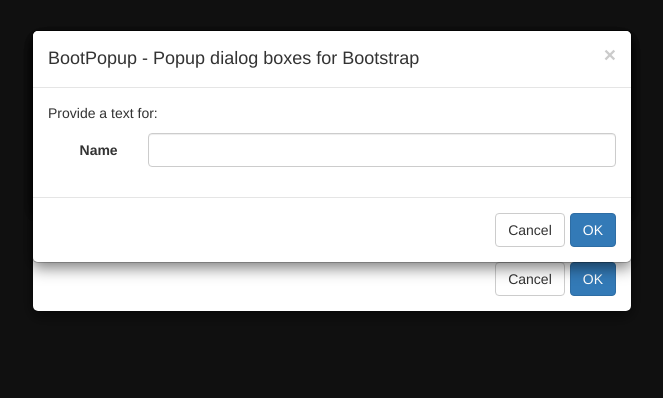
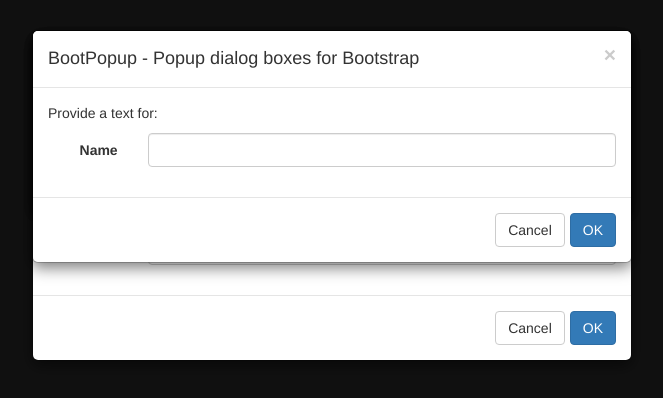
Before and after one commit to rigon/bootpopup, a website: page index.html in a window 1280 px wide. Shown: the whole page, without its empty margins (308-971 px from the left). Drawn offline with Linux system fonts and the light colour scheme.

Commit message:
Shortcut for input types

```diff
--- a/bootpopup.js
+++ b/bootpopup.js
@@ -77,28 +77,30 @@
             var attrs = opts.content[element][type];
 
             switch(type) {
+                /* // List of input types
+                case "button": case "checkbox": case "color": case "date": case "datetime-local":
+                case "email": case "file": case "hidden": case "image": case "month": case "number":
+                case "password": case "radio": case "range": case "reset": case "search":
+                case "submit": case "tel": case "text": case "time": case "url": case "week": */
+                case "button": case "text": case "submit": case "color": case "date": case "password":
+                case "hidden": case "file": case "number": case "email": case "reset":
+                    attrs.type = type;
+                    // Continue for input
                 case "input":
-                    var inputID = (typeof attrs.id === "undefined" ? "bootpopup-form-input" + element : attrs.id);
-                    attrs.id = inputID;
+                    attrs.id = (typeof attrs.id === "undefined" ? "bootpopup-form-input" + element : attrs.id);
                     attrs.class = (typeof attrs.class === "undefined" ? "form-control" : attrs.class);
                     attrs.type = (typeof attrs.type === "undefined" ? "text" : attrs.type);
 
                     // Form Group
                     var formGroup = $('<div class="form-group"></div>').appendTo(form);
                     // Label
-                    $("<label></label>", { for: inputID, class: "col-sm-2 control-label", text: attrs.label}).appendTo(formGroup);
+                    $("<label></label>", { for: attrs.id, class: "col-sm-2 control-label", text: attrs.label}).appendTo(formGroup);
                     // Input and div to control width
                     var divColSm = $('<div class="col-sm-10"></div>').appendTo(formGroup);
                     $("<input />", attrs).appendTo(divColSm);
                     break;
                 default:
                     form.append($("<" + type + ">", attrs));
-
-                /* // List of input types
-                case "button": case "checkbox": case "color": case "date": case "datetime-local":
-                case "email": case "file": case "hidden": case "image": case "month": case "number":
-                case "password": case "radio": case "range": case "reset": case "search":
-                case "submit": case "tel": case "text": case "time": case "url": case "week": */
             }
         }
     }
--- a/bower.json
+++ b/bower.json
@@ -5,7 +5,7 @@
   "authors": [
     "rigon <ricardompgoncalves@gmail.com>"
   ],
-  "description": "Dialog boxes for Bootstrap",
+  "description": "Popup dialog boxes for Bootstrap",
   "keywords": [
     "bootstrap",
     "dialog"
--- a/index.html
+++ b/index.html
@@ -20,7 +20,8 @@
 					content: [
 						{ p: {text: "Insert image info here:"}},
 						{ input: {type: "text", label: "Title", name: "title", placeholder: "Description for image"}},
-						{ input: {type: "text", label: "Link", name: "link", placeholder: "Hyperlink for image"}}],
+						{ input: {type: "text", label: "Link", name: "link", placeholder: "Hyperlink for image"}},
+						{ password: {label: "Password", name: "pass", placeholder: "Password"}}],
 					cancel: function(data) { alert("Cancel"); },
 					ok: function(data,e) { console.log(data,e); },
 					complete: function() { alert("complete"); },
```
